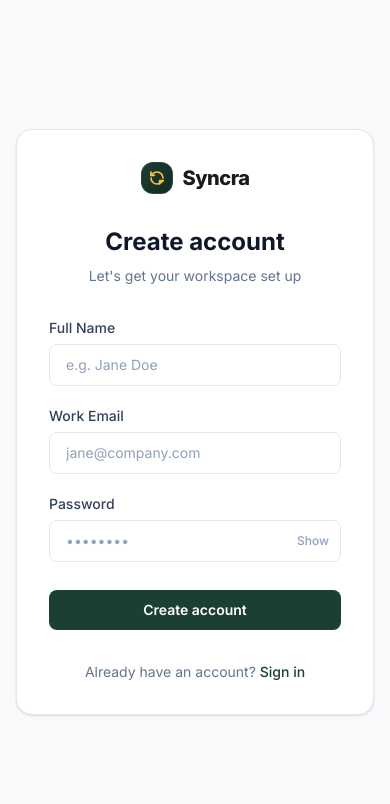
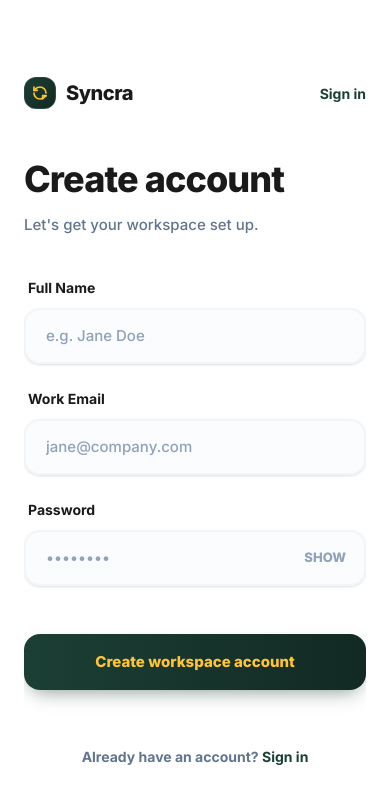
Before and after one commit to itsnotnik009-svg/Syncra, a React (Vite) app in the folder Frontend/: page /register in a window 390 px wide. Shown: the top 804 px of the page. Built offline with nearby package versions, Linux system fonts and the light colour scheme; no server answers; the HTML template or start-up script is replaced by a standard one.

Commit message:
final v3

```diff
--- a/Frontend/src/components/ui/logo.tsx
+++ b/Frontend/src/components/ui/logo.tsx
@@ -2,7 +2,6 @@ export function Logo({ className = "" }: { className?: string }) {
   return (
     <div className={`flex items-center gap-2.5 ${className}`}>
       <div className="flex h-8 w-8 items-center justify-center rounded-xl bg-gradient-to-br from-[#1C3F35] to-[#122A23] shadow-inner border border-white/10 relative overflow-hidden">
-        {/* Sleek geometric interlocking S or Sync pattern */}
         <svg viewBox="0 0 24 24" fill="none" className="h-4 w-4 text-[#FFC436]" stroke="currentColor" strokeWidth="2.5" strokeLinecap="round" strokeLinejoin="round">
           <path d="M21 12a9 9 0 0 0-9-9 9.75 9.75 0 0 0-6.74 2.74L3 8" />
           <path d="M3 3v5h5" />
--- a/Frontend/src/pages/login.tsx
+++ b/Frontend/src/pages/login.tsx
@@ -2,7 +2,7 @@ import { useState } from 'react'
 import { useForm } from 'react-hook-form'
 import { Link, useNavigate } from 'react-router-dom'
 import { useAuth } from '@/contexts/auth-context'
-import { Logo } from '@/components/ui/logo'
+import { Logo, LogoLight } from '@/components/ui/logo'
 
 export default function LoginPage() {
   const { login } = useAuth()
@@ -17,79 +17,86 @@ export default function LoginPage() {
   }
 
   return (
-    <div className="min-h-screen flex items-center justify-center font-sans bg-slate-50 p-4">
-      <div className="w-full max-w-md bg-white rounded-2xl shadow-sm border border-slate-200 p-8">
-        <div className="mb-8 flex justify-center">
-          <Logo />
+    <div className="min-h-screen flex font-sans bg-white">
+      {/* Brand panel */}
+      <div className="hidden lg:flex w-[45%] bg-[#0B1914] flex-col justify-between p-16 relative overflow-hidden">
+
+        <div className="absolute top-[-15%] left-[-10%] w-[600px] h-[600px] rounded-full bg-[#1C3F35] blur-[120px] mix-blend-screen opacity-80 animate-pulse" style={{ animationDuration: '8s' }} />
+        <div className="absolute bottom-[-10%] right-[-10%] w-[500px] h-[500px] rounded-full bg-[#FFC436]/20 blur-[100px] mix-blend-screen opacity-60" />
+        <div className="absolute top-[40%] left-[20%] w-[400px] h-[400px] rounded-full bg-emerald-500/20 blur-[120px] mix-blend-screen opacity-50" />
+
+
+        <div className="absolute inset-0 bg-[linear-gradient(rgba(255,255,255,0.03)_1px,transparent_1px),linear-gradient(90deg,rgba(255,255,255,0.03)_1px,transparent_1px)] bg-[size:40px_40px] [mask-image:radial-gradient(ellipse_at_center,black_40%,transparent_80%)] opacity-40 pointer-events-none" />
+
+        <div className="relative z-10 mt-10">
+          <div className="inline-flex h-12 items-center justify-center rounded-2xl bg-white/5 px-4 pr-6 backdrop-blur-xl border border-white/10 mb-8 shadow-2xl">
+            <LogoLight />
+          </div>
+          <p className="text-[32px] font-extrabold text-white leading-[1.15] tracking-tight max-w-md">
+            Streamline your team's workflow with intelligent task management.
+          </p>
         </div>
 
-        <div className="mb-8 text-center">
-          <h2 className="text-2xl font-bold text-slate-900 mb-2">Welcome back</h2>
-          <p className="text-sm text-slate-500">Enter your credentials to access your account</p>
+        <div className="relative z-10 mb-10">
+          <div className="inline-flex items-center gap-3 rounded-full bg-black/40 px-5 py-3 backdrop-blur-xl border border-white/10 shadow-[0_8px_32px_rgba(0,0,0,0.4)]">
+            <div className="relative flex h-3 w-3">
+              <span className="animate-ping absolute inline-flex h-full w-full rounded-full bg-emerald-400 opacity-75"></span>
+              <span className="relative inline-flex rounded-full h-3 w-3 bg-emerald-500"></span>
+            </div>
+            <span className="text-[12px] font-extrabold text-emerald-50 tracking-widest uppercase">Platform Online</span>
+          </div>
+        </div>
       </div>
 
-        {error && (
-          <div className="mb-6 rounded-lg bg-red-50 border border-red-100 p-4 text-sm font-medium text-red-600 flex items-center gap-3">
-            <div className="h-1.5 w-1.5 rounded-full bg-red-500" />
-            {error}
+      {/* Form */}
+      <div className="w-full lg:w-[55%] flex items-center justify-center p-6 sm:p-12 relative bg-white">
+        <div className="absolute top-10 right-10 z-10 hidden sm:block">
+          <p className="text-[14px] font-bold text-slate-400">Don't have an account? <Link to="/register" className="text-[#1C3F35] hover:text-[#FFC436] transition-colors ml-1">Sign up</Link></p>
         </div>
-        )}
 
-        <form onSubmit={handleSubmit(onSubmit)} className="space-y-5">
+        <div className="w-full max-w-[420px]">
+          <div className="lg:hidden mb-12 flex justify-between items-center">
+            <Logo />
+            <Link to="/register" className="text-[14px] font-bold text-[#1C3F35]">Sign up</Link>
+          </div>
+
+          <div className="mb-12">
+            <h2 className="text-[36px] font-extrabold text-[#1a1a1a] mb-3 tracking-tight leading-tight">Welcome back</h2>
+            <p className="text-[15px] text-slate-500 font-medium">Please enter your details to sign in.</p>
+          </div>
+
+          {error && <div className="mb-8 rounded-2xl bg-red-50 border border-red-100 p-4 text-[14px] font-bold text-red-600 flex items-center gap-3 shadow-sm"><div className="h-2 w-2 rounded-full bg-red-500" />{error}</div>}
+
+          <form onSubmit={handleSubmit(onSubmit)} className="space-y-6">
             <div>
-            <label className="block text-sm font-medium text-slate-700 mb-1.5">Email address</label>
-            <input
-              id="email"
-              type="email"
-              autoComplete="email"
-              placeholder="name@company.com"
-              className="w-full rounded-lg border border-slate-200 bg-white px-4 py-2.5 text-sm text-slate-900 placeholder:text-slate-400 focus:border-[#1C3F35] focus:outline-none focus:ring-1 focus:ring-[#1C3F35] transition-colors"
-              {...register('email', { required: 'Email is required', pattern: { value: /^\S+@\S+$/i, message: 'Invalid email' } })}
-            />
-            {errors.email && <p className="mt-1.5 text-xs font-medium text-red-500">{errors.email.message}</p>}
+              <label className="block text-[14px] font-bold text-[#1a1a1a] mb-2.5 ml-1">Email address</label>
+              <input id="email" type="email" autoComplete="email" placeholder="name@company.com" className="h-[56px] w-full rounded-2xl border-2 border-slate-100 bg-slate-50/50 px-5 text-[15px] font-semibold text-[#1a1a1a] placeholder:text-slate-400 placeholder:font-medium outline-none transition-all hover:border-slate-200 focus:bg-white focus:border-[#FFC436] focus:ring-4 focus:ring-[#FFC436]/15 shadow-sm"
+                {...register('email', { required: 'Email is required', pattern: { value: /^\S+@\S+$/i, message: 'Invalid email' } })} />
+              {errors.email && <p className="mt-2 px-2 text-[13px] font-bold text-red-500">{errors.email.message}</p>}
             </div>
             <div>
-            <label className="block text-sm font-medium text-slate-700 mb-1.5">Password</label>
+              <label className="block text-[14px] font-bold text-[#1a1a1a] mb-2.5 ml-1">Password</label>
               <div className="relative">
-              <input
-                id="password"
-                type={showPw ? 'text' : 'password'}
-                autoComplete="current-password"
-                placeholder="••••••••"
-                className="w-full rounded-lg border border-slate-200 bg-white px-4 py-2.5 text-sm text-slate-900 placeholder:text-slate-400 focus:border-[#1C3F35] focus:outline-none focus:ring-1 focus:ring-[#1C3F35] transition-colors"
-                {...register('password', { required: 'Password is required' })}
-              />
-              <button
-                type="button"
-                onClick={() => setShowPw(!showPw)}
-                className="absolute right-3 top-1/2 -translate-y-1/2 text-xs font-medium text-slate-400 hover:text-slate-600"
-              >
-                {showPw ? 'Hide' : 'Show'}
-              </button>
+                <input id="password" type={showPw ? 'text' : 'password'} autoComplete="current-password" placeholder="••••••••" className="h-[56px] w-full rounded-2xl border-2 border-slate-100 bg-slate-50/50 px-5 pr-16 text-[15px] font-semibold text-[#1a1a1a] placeholder:text-slate-400 placeholder:font-medium outline-none transition-all hover:border-slate-200 focus:bg-white focus:border-[#FFC436] focus:ring-4 focus:ring-[#FFC436]/15 shadow-sm"
+                  {...register('password', { required: 'Password is required' })} />
+                <button type="button" onClick={() => setShowPw(!showPw)} className="absolute right-5 top-1/2 -translate-y-1/2 text-[13px] font-extrabold text-slate-400 hover:text-[#1a1a1a] transition-colors">{showPw ? 'HIDE' : 'SHOW'}</button>
               </div>
-            {errors.password && <p className="mt-1.5 text-xs font-medium text-red-500">{errors.password.message}</p>}
+              {errors.password && <p className="mt-2 px-2 text-[13px] font-bold text-red-500">{errors.password.message}</p>}
             </div>
 
-          <div className="pt-2">
-            <button
-              type="submit"
-              disabled={isSubmitting}
-              className="w-full flex justify-center items-center rounded-lg bg-[#1C3F35] py-2.5 text-sm font-semibold text-white hover:bg-[#153029] disabled:opacity-70 transition-colors"
-            >
-              {isSubmitting ? (
-                <div className="h-4 w-4 animate-spin rounded-full border-2 border-white/30 border-t-white" />
-              ) : (
-                'Sign in'
-              )}
+            <div className="pt-6">
+              <button type="submit" disabled={isSubmitting} className="group relative flex h-[56px] w-full items-center justify-center rounded-2xl bg-gradient-to-r from-[#1C3F35] to-[#122A23] text-[15px] font-extrabold text-[#FFC436] shadow-[0_8px_20px_-8px_rgba(28,63,53,0.6)] hover:shadow-[0_12px_24px_-10px_rgba(28,63,53,0.8)] hover:scale-[1.01] disabled:opacity-70 disabled:hover:scale-100 transition-all active:scale-[0.98] overflow-hidden">
+                <div className="absolute inset-0 bg-white/10 translate-y-full group-hover:translate-y-0 transition-transform duration-300 ease-out" />
+                <span className="relative z-10 flex items-center gap-2">
+                  {isSubmitting ? <div className="h-5 w-5 animate-spin rounded-full border-2 border-[#FFC436]/30 border-t-[#FFC436]" /> : 'Sign in securely'}
+                </span>
               </button>
             </div>
           </form>
 
-        <div className="mt-8 text-center text-sm text-slate-500">
-          Don't have an account?{' '}
-          <Link to="/register" className="font-medium text-[#1C3F35] hover:underline">
-            Sign up
-          </Link>
+          <div className="mt-14 sm:hidden text-center">
+            <p className="text-[14px] font-bold text-slate-500">Don't have an account? <Link to="/register" className="text-[#1C3F35] hover:text-[#FFC436] transition-colors">Sign up</Link></p>
+          </div>
         </div>
       </div>
     </div>
--- a/Frontend/src/pages/register.tsx
+++ b/Frontend/src/pages/register.tsx
@@ -2,7 +2,7 @@ import { useState } from 'react'
 import { useForm } from 'react-hook-form'
 import { Link, useNavigate } from 'react-router-dom'
 import { useAuth } from '@/contexts/auth-context'
-import { Logo } from '@/components/ui/logo'
+import { Logo, LogoLight } from '@/components/ui/logo'
 
 export default function RegisterPage() {
   const { register: registerUser } = useAuth()
@@ -17,85 +17,92 @@ export default function RegisterPage() {
   }
 
   return (
-    <div className="min-h-screen flex items-center justify-center font-sans bg-slate-50 p-4">
-      <div className="w-full max-w-md bg-white rounded-2xl shadow-sm border border-slate-200 p-8">
-        <div className="mb-8 flex justify-center">
-          <Logo />
+    <div className="min-h-screen flex font-sans bg-white">
+      {/* Brand panel */}
+      <div className="hidden lg:flex w-[45%] bg-[#0B1914] flex-col justify-between p-16 relative overflow-hidden">
+
+        <div className="absolute top-[-10%] right-[-10%] w-[600px] h-[600px] rounded-full bg-[#1C3F35] blur-[120px] mix-blend-screen opacity-80 animate-pulse" style={{ animationDuration: '7s' }} />
+        <div className="absolute bottom-[-15%] left-[-10%] w-[500px] h-[500px] rounded-full bg-[#FFC436]/20 blur-[100px] mix-blend-screen opacity-50" />
+        <div className="absolute top-[30%] right-[20%] w-[400px] h-[400px] rounded-full bg-emerald-500/10 blur-[120px] mix-blend-screen opacity-60" />
+
+
+        <div className="absolute inset-0 bg-[linear-gradient(rgba(255,255,255,0.03)_1px,transparent_1px),linear-gradient(90deg,rgba(255,255,255,0.03)_1px,transparent_1px)] bg-[size:40px_40px] [mask-image:radial-gradient(ellipse_at_center,black_40%,transparent_80%)] opacity-40 pointer-events-none" />
+
+        <div className="relative z-10 mt-10">
+          <div className="inline-flex h-12 items-center justify-center rounded-2xl bg-white/5 px-4 pr-6 backdrop-blur-xl border border-white/10 mb-8 shadow-2xl">
+            <LogoLight />
+          </div>
+          <p className="text-[32px] font-extrabold text-white leading-[1.15] tracking-tight max-w-md">
+            Join thousands of teams delivering their best work faster.
+          </p>
         </div>
 
-        <div className="mb-8 text-center">
-          <h2 className="text-2xl font-bold text-slate-900 mb-2">Create account</h2>
-          <p className="text-sm text-slate-500">Let's get your workspace set up</p>
+        <div className="relative z-10 mb-10">
+          <div className="inline-flex items-center gap-3 rounded-full bg-black/40 px-5 py-3 backdrop-blur-xl border border-white/10 shadow-[0_8px_32px_rgba(0,0,0,0.4)]">
+            <div className="relative flex h-3 w-3">
+              <span className="animate-ping absolute inline-flex h-full w-full rounded-full bg-emerald-400 opacity-75"></span>
+              <span className="relative inline-flex rounded-full h-3 w-3 bg-emerald-500"></span>
+            </div>
+            <span className="text-[12px] font-extrabold text-emerald-50 tracking-widest uppercase">Enterprise Ready</span>
+          </div>
+        </div>
       </div>
 
-        {error && (
-          <div className="mb-6 rounded-lg bg-red-50 border border-red-100 p-4 text-sm font-medium text-red-600 flex items-center gap-3">
-            <div className="h-1.5 w-1.5 rounded-full bg-red-500" />
-            {error}
+      {/* Form */}
+      <div className="w-full lg:w-[55%] flex items-center justify-center p-6 sm:p-12 relative bg-white">
+        <div className="absolute top-10 right-10 z-10 hidden sm:block">
+          <p className="text-[14px] font-bold text-slate-400">Already have an account? <Link to="/login" className="text-[#1C3F35] hover:text-[#FFC436] transition-colors ml-1">Sign in</Link></p>
         </div>
-        )}
 
-        <form onSubmit={handleSubmit(onSubmit)} className="space-y-5">
+        <div className="w-full max-w-[420px] max-h-screen overflow-y-auto" style={{ scrollbarWidth: 'none' }}>
+          <div className="lg:hidden mb-12 flex justify-between items-center">
+            <Logo />
+            <Link to="/login" className="text-[14px] font-bold text-[#1C3F35]">Sign in</Link>
+          </div>
+
+          <div className="mb-10">
+            <h2 className="text-[36px] font-extrabold text-[#1a1a1a] mb-3 tracking-tight leading-tight">Create account</h2>
+            <p className="text-[15px] text-slate-500 font-medium">Let's get your workspace set up.</p>
+          </div>
+
+          {error && <div className="mb-8 rounded-2xl bg-red-50 border border-red-100 p-4 text-[14px] font-bold text-red-600 flex items-center gap-3 shadow-sm"><div className="h-2 w-2 rounded-full bg-red-500" />{error}</div>}
+
+          <form onSubmit={handleSubmit(onSubmit)} className="space-y-6">
             <div>
-            <label className="block text-sm font-medium text-slate-700 mb-1.5">Full Name</label>
-            <input
-              type="text"
-              placeholder="e.g. Jane Doe"
-              className="w-full rounded-lg border border-slate-200 bg-white px-4 py-2.5 text-sm text-slate-900 placeholder:text-slate-400 focus:border-[#1C3F35] focus:outline-none focus:ring-1 focus:ring-[#1C3F35] transition-colors"
-              {...register('name', { required: 'Name is required', minLength: { value: 2, message: 'Min 2 chars' } })}
-            />
-            {errors.name && <p className="mt-1.5 text-xs font-medium text-red-500">{errors.name.message}</p>}
+              <label className="block text-[14px] font-bold text-[#1a1a1a] mb-2.5 ml-1">Full Name</label>
+              <input type="text" placeholder="e.g. Jane Doe" className="h-[56px] w-full rounded-2xl border-2 border-slate-100 bg-slate-50/50 px-5 text-[15px] font-semibold text-[#1a1a1a] placeholder:text-slate-400 placeholder:font-medium outline-none transition-all hover:border-slate-200 focus:bg-white focus:border-[#FFC436] focus:ring-4 focus:ring-[#FFC436]/15 shadow-sm"
+                {...register('name', { required: 'Name is required', minLength: { value: 2, message: 'Min 2 chars' } })} />
+              {errors.name && <p className="mt-2 px-2 text-[13px] font-bold text-red-500">{errors.name.message}</p>}
             </div>
             <div>
-            <label className="block text-sm font-medium text-slate-700 mb-1.5">Work Email</label>
-            <input
-              type="email"
-              placeholder="jane@company.com"
-              className="w-full rounded-lg border border-slate-200 bg-white px-4 py-2.5 text-sm text-slate-900 placeholder:text-slate-400 focus:border-[#1C3F35] focus:outline-none focus:ring-1 focus:ring-[#1C3F35] transition-colors"
-              {...register('email', { required: 'Email is required', pattern: { value: /^\S+@\S+$/i, message: 'Invalid email' } })}
-            />
-            {errors.email && <p className="mt-1.5 text-xs font-medium text-red-500">{errors.email.message}</p>}
+              <label className="block text-[14px] font-bold text-[#1a1a1a] mb-2.5 ml-1">Work Email</label>
+              <input type="email" placeholder="jane@company.com" className="h-[56px] w-full rounded-2xl border-2 border-slate-100 bg-slate-50/50 px-5 text-[15px] font-semibold text-[#1a1a1a] placeholder:text-slate-400 placeholder:font-medium outline-none transition-all hover:border-slate-200 focus:bg-white focus:border-[#FFC436] focus:ring-4 focus:ring-[#FFC436]/15 shadow-sm"
+                {...register('email', { required: 'Email is required', pattern: { value: /^\S+@\S+$/i, message: 'Invalid email' } })} />
+              {errors.email && <p className="mt-2 px-2 text-[13px] font-bold text-red-500">{errors.email.message}</p>}
             </div>
             <div>
-            <label className="block text-sm font-medium text-slate-700 mb-1.5">Password</label>
+              <label className="block text-[14px] font-bold text-[#1a1a1a] mb-2.5 ml-1">Password</label>
               <div className="relative">
-              <input
-                type={showPw ? 'text' : 'password'}
-                placeholder="••••••••"
-                className="w-full rounded-lg border border-slate-200 bg-white px-4 py-2.5 text-sm text-slate-900 placeholder:text-slate-400 focus:border-[#1C3F35] focus:outline-none focus:ring-1 focus:ring-[#1C3F35] transition-colors"
-                {...register('password', { required: 'Password is required', minLength: { value: 8, message: 'Min 8 chars' } })}
-              />
-              <button
-                type="button"
-                onClick={() => setShowPw(!showPw)}
-                className="absolute right-3 top-1/2 -translate-y-1/2 text-xs font-medium text-slate-400 hover:text-slate-600"
-              >
-                {showPw ? 'Hide' : 'Show'}
-              </button>
+                <input type={showPw ? 'text' : 'password'} placeholder="••••••••" className="h-[56px] w-full rounded-2xl border-2 border-slate-100 bg-slate-50/50 px-5 pr-16 text-[15px] font-semibold text-[#1a1a1a] placeholder:text-slate-400 placeholder:font-medium outline-none transition-all hover:border-slate-200 focus:bg-white focus:border-[#FFC436] focus:ring-4 focus:ring-[#FFC436]/15 shadow-sm"
+                  {...register('password', { required: 'Password is required', minLength: { value: 8, message: 'Min 8 chars' } })} />
+                <button type="button" onClick={() => setShowPw(!showPw)} className="absolute right-5 top-1/2 -translate-y-1/2 text-[13px] font-extrabold text-slate-400 hover:text-[#1a1a1a] transition-colors">{showPw ? 'HIDE' : 'SHOW'}</button>
               </div>
-            {errors.password && <p className="mt-1.5 text-xs font-medium text-red-500">{errors.password.message}</p>}
+              {errors.password && <p className="mt-2 px-2 text-[13px] font-bold text-red-500">{errors.password.message}</p>}
             </div>
 
-          <div className="pt-2">
-            <button
-              type="submit"
-              disabled={isSubmitting}
-              className="w-full flex justify-center items-center rounded-lg bg-[#1C3F35] py-2.5 text-sm font-semibold text-white hover:bg-[#153029] disabled:opacity-70 transition-colors"
-            >
-              {isSubmitting ? (
-                <div className="h-4 w-4 animate-spin rounded-full border-2 border-white/30 border-t-white" />
-              ) : (
-                'Create account'
-              )}
+            <div className="pt-6">
+              <button type="submit" disabled={isSubmitting} className="group relative flex h-[56px] w-full items-center justify-center rounded-2xl bg-gradient-to-r from-[#1C3F35] to-[#122A23] text-[15px] font-extrabold text-[#FFC436] shadow-[0_8px_20px_-8px_rgba(28,63,53,0.6)] hover:shadow-[0_12px_24px_-10px_rgba(28,63,53,0.8)] hover:scale-[1.01] disabled:opacity-70 disabled:hover:scale-100 transition-all active:scale-[0.98] overflow-hidden">
+                <div className="absolute inset-0 bg-white/10 translate-y-full group-hover:translate-y-0 transition-transform duration-300 ease-out" />
+                <span className="relative z-10 flex items-center gap-2">
+                  {isSubmitting ? <div className="h-5 w-5 animate-spin rounded-full border-2 border-[#FFC436]/30 border-t-[#FFC436]" /> : 'Create workspace account'}
+                </span>
               </button>
             </div>
           </form>
 
-        <div className="mt-8 text-center text-sm text-slate-500">
-          Already have an account?{' '}
-          <Link to="/login" className="font-medium text-[#1C3F35] hover:underline">
-            Sign in
-          </Link>
+          <div className="mt-14 sm:hidden text-center">
+            <p className="text-[14px] font-bold text-slate-500">Already have an account? <Link to="/login" className="text-[#1C3F35] hover:text-[#FFC436] transition-colors">Sign in</Link></p>
+          </div>
         </div>
       </div>
     </div>
```
Also changed, not shown: 1 other file (tests, documents, lock files or other folders). Lines whose indentation alone changed are shown as unchanged.
